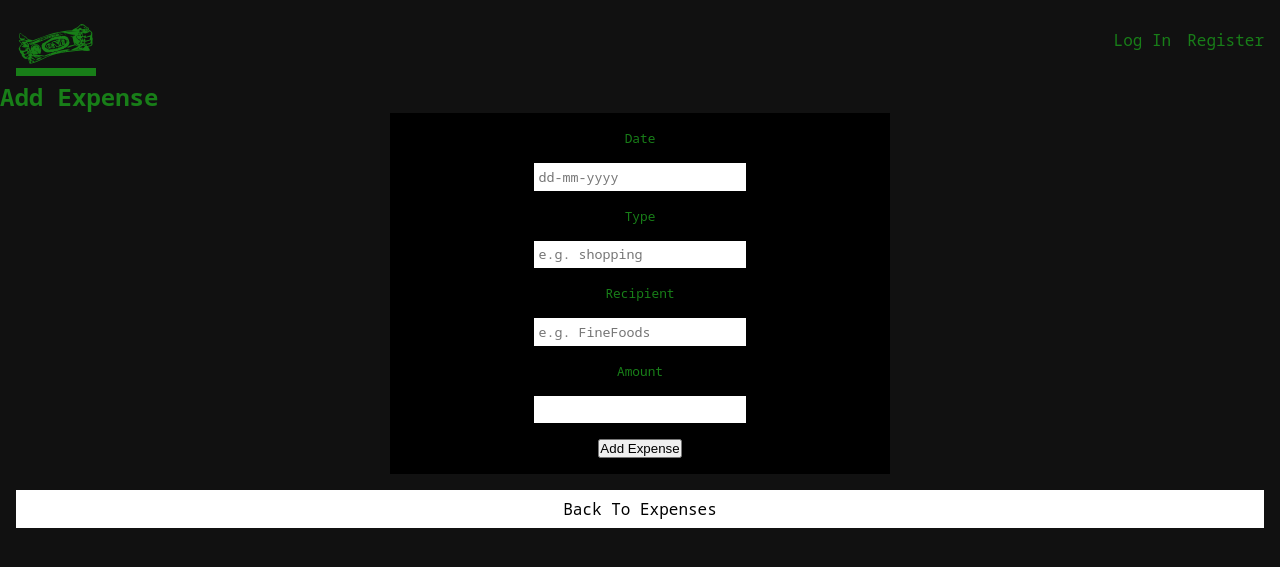
After one commit to Mishalzeera/the-money-manager, a Flask app: page /add_expense in a window 1280 px wide. The commit adds this page. Shown: the top 567 px of the page. Run offline with Flask 2, Linux system fonts and the light colour scheme; some libraries are stand-ins or nearby versions.

Commit message:
Add expense functionality.

```diff
--- a/app.py
+++ b/app.py
@@ -173,6 +173,59 @@ def delete_invoice(invoice_id):
 
     return redirect(url_for('invoice'))
 
+
+@app.route("/expenses")
+def expenses():
+    expenses = mongo.db.expenses.find()
+    return render_template("expenses.html", expenses=expenses)
+
+
+@app.route("/add_expense", methods=["GET", "POST"])
+def add_expense():
+    if request.method == "POST":
+        amount_to_cents = euros_to_cents(request.form.get("amount_spent"))
+        new_expense = {
+            "name": session['user'],
+            "date": request.form.get("invoice_date"),
+            "type": request.form.get("type"),
+            "recipient": request.form.get('recipient'),
+            "amount": amount_to_cents
+        }
+        mongo.db.expenses.insert_one(new_expense)
+        flash("Expense Added!")
+        return redirect(url_for('expenses'))
+    return render_template("add_expense.html")
+
+
+@app.route("/edit_expense/<expense_id>", methods=["GET", "POST"])
+def edit_expense(expense_id):
+    if request.method == "POST":
+        amount_to_cents = euros_to_cents(request.form.get("amount_spent"))
+        edited_expense = {
+            "name": session['user'],
+            "date": request.form.get("invoice_date"),
+            "type": request.form.get("type"),
+            "recipient": request.form.get('recipient'),
+            "amount": amount_to_cents
+        }
+        mongo.db.expenses.update({"_id": ObjectId(expense_id)}, edited_expense)
+        flash("Expense Edited Successfully!")
+        expenses = mongo.db.expenses.find()
+        return render_template("expenses.html", expenses=expenses)
+
+    expense_to_edit = mongo.db.expenses.find_one({"_id": ObjectId(expense_id)})
+    return render_template("edit_expense.html", expense=expense_to_edit)
+
+
+@app.route("/delete_expense/<expense_id>", methods=["GET", "POST"])
+def delete_expense(expense_id):
+
+        expense_to_delete = mongo.db.expenses.find_one({"_id": ObjectId(expense_id)})
+        mongo.db.expenses.remove(expense_to_delete)
+        flash("Expense Successfully Deleted!")
+        return redirect(url_for('expenses'))
+
+
 @app.route("/wishlist", methods=["GET","POST"])
 def wishlist():
 
@@ -219,6 +272,33 @@ def edit_wish(wish):
         return redirect(url_for('wishlist'))
 
 
+@app.route("/reward", methods=["GET", "POST"])
+def reward():
+    user_reward = mongo.db.rewards.find_one({"name": session['user']})
+    return render_template("reward.html", user_reward=user_reward)
+
+
+@app.route("/image/<filename>")
+def image(filename):
+    return mongo.send_file(filename)
+
+
+@app.route("/add_reward", methods=["GET", "POST"])
+def add_reward():
+    if request.method == "POST" and "image" in request.files:
+        img = request.files['image']
+        to_post = {
+        "name": session['user'],
+        "img": img.filename,
+        "caption": request.form.get("caption")
+        }
+
+        mongo.save_file(img.filename, img)
+        mongo.db.rewards.insert_one(to_post)
+        flash("Reward successfully added!")
+        return redirect(url_for('reward'))
+    return render_template("add_reward.html")
+
 @app.route("/logout")
 def logout():
     session.clear()
@@ -234,6 +314,7 @@ def settings():
 def delete_account():
     mongo.db.users.remove({"name": session["user"]})
     mongo.db.current_month.remove({"name": session["user"]})
+    mongo.db.invoices.remove({"name": session["user"]})
     flash("May Allah enrich all your days. Your account has been deleted.")
     session.clear()
     return redirect('login')
--- /dev/null
+++ b/templates/add_expense.html
@@ -0,0 +1,23 @@
+{% extends "base.html" %}
+{% block content %}
+<h2>Add Expense</h2>
+
+<form action="{{url_for('add_expense')}} " method="POST">
+    <div class="register-card">
+        <label for="invoice_date">Date</label>
+        <input type="text" name="invoice_date" id="invoice_date" placeholder="dd-mm-yyyy">
+        <label for="type">Type</label>
+        <input type="text" name="type" id="type" placeholder="e.g. shopping" required>
+        <label for="recipient">Recipient</label>
+        <input type="text" name="recipient" id="recipient" placeholder="e.g. FineFoods"required>
+        <label for="amount_spent">Amount</label>
+        <input type="number" name="amount_spent" id="amount_spent" pattern="[0-9]+"  step="0.01" title="Please input numbers only." required>
+        <button type="submit">Add Expense</button>
+    </div>
+</form>
+
+
+<a href="{{ url_for('expenses') }}" class="btn btn-out">Back To Expenses</a>
+
+
+{% endblock %}
--- a/templates/profile.html
+++ b/templates/profile.html
@@ -14,8 +14,8 @@
 <p>Amount spent on overheads: {{money.spent_on_overheads}}</p>
 <p>Amount spent on extras: {{money.spent_on_extras}}</p>
 <a href="{{url_for('invoice')}}" class="btn btn-in">Manage Invoices</a>
-<a href="#"class="btn btn-out">New Expense</a>
+<a href="{{ url_for('expenses')}} "class="btn btn-out">Manage Expenses</a>
 <a href="{{ url_for('wishlist')}}" class="btn btn-wishlist">Wishlist</a>
-<a href="#"class="btn btn-reward">Reward</a>
+<a href="{{ url_for('reward') }}"class="btn btn-reward">Reward</a>
 
 {% endblock %}
```
Also changed, not shown: templates/add_reward.html (added, +19 -0 lines), templates/edit_expense.html (added, +23 -0 lines), templates/expenses.html (added, +25 -0 lines), templates/reward.html (added, +11 -0 lines), README.md.
